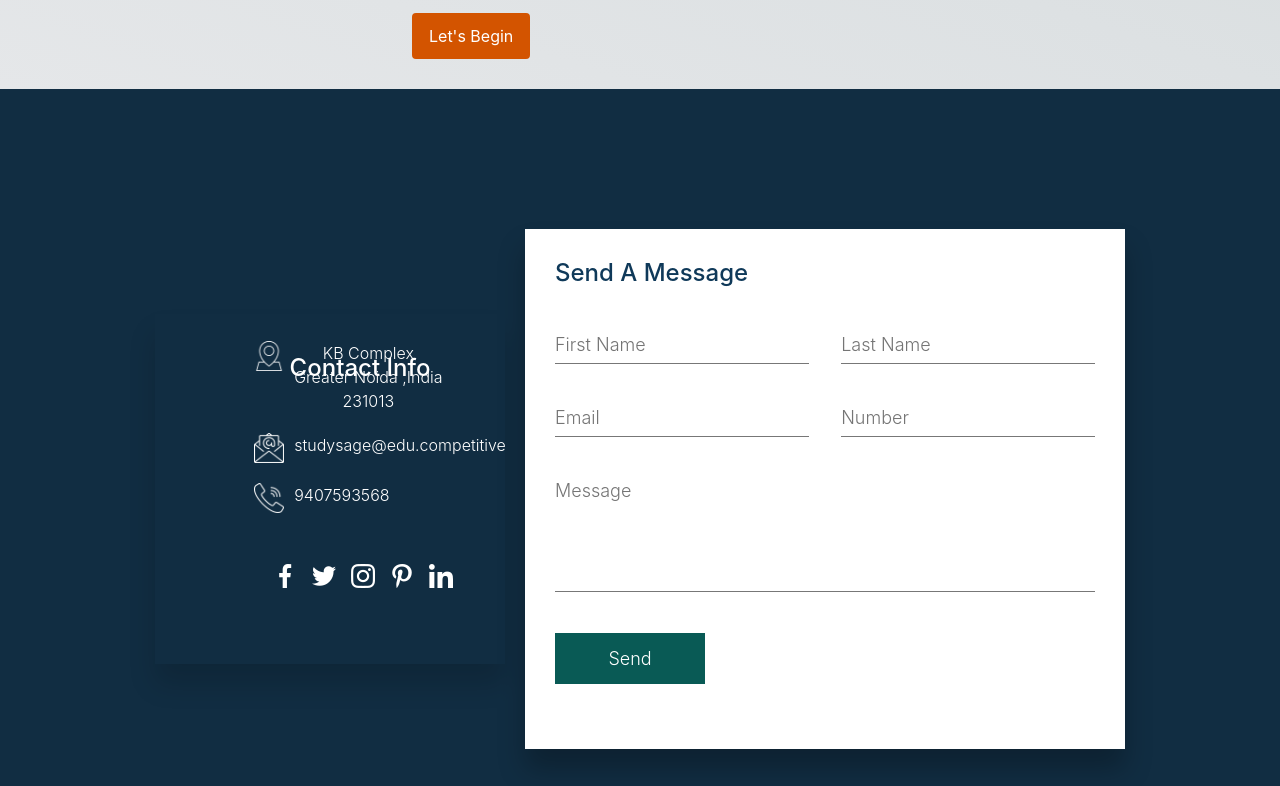
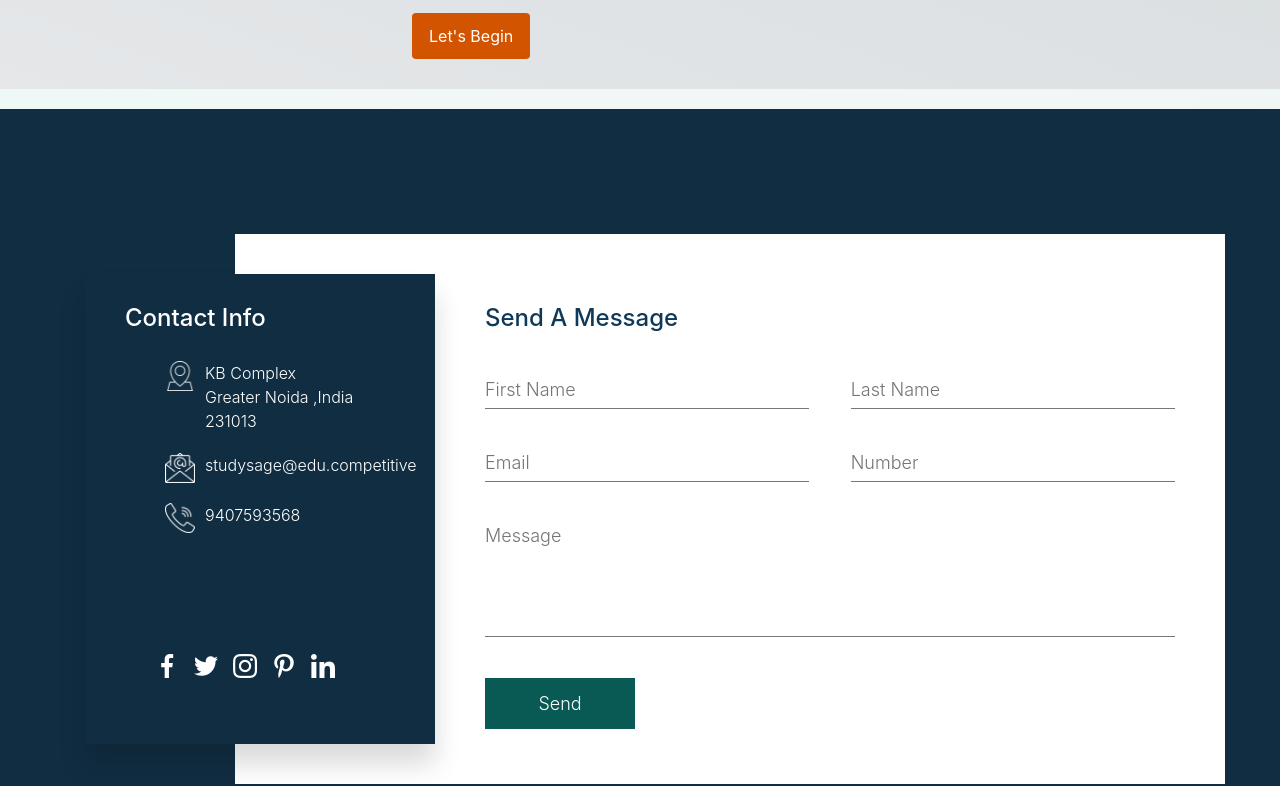
Before and after one commit to ayushtank2003/Study-Sage---a-career-Guidance-app, a plain HTML site: page mini project/index.html in a window 1280 px wide. Shown: the part 1210-1996 px from the top of the page. Drawn offline with nearby package versions, Linux system fonts and the light colour scheme; a script that the page names is missing.

Commit message:
Update styles.css

```diff
--- a/mini project/CSS/styles.css
+++ b/mini project/CSS/styles.css
@@ -1,51 +1,39 @@
 #contact {
-  background: url(pexels-photo-2383010.jpeg) no-repeat;
-  background-size: cover;
-  height: calc(100vh - 80px);
   display: flex;
   justify-content: center;
   align-items: center;
   min-height: 100vh;
-  background: #112D42;
+  background: #112d42;
+  margin-top: 20px;
 }
-
 #contact::before {
-  content: '';
   position: absolute;
   top: 0;
   left: 0;
   width: 50%;
   height: 100%;
 }
-
 #contain {
   position: relative;
+  min-width: 1100px;
+  min-height: 550px;
+  display: flex;
+  z-index: 1000;
+}
+#contain #contactinfo {
+  position: absolute;
+  top: 40px;
+  width: 350px;
+  height: calc(100% - 80px);
+  z-index: 1;
+  background: #112d42;
+  padding: 10px;
   display: flex;
   justify-content: center;
-  align-items: center;
-  flex-wrap: wrap;
-  /* Allow wrapping */
+  flex-direction: column;
+  justify-content: space-between;
+  box-shadow: 0 20px 25px rgba(0, 0, 0, 0.15);
 }
-
-#contain #contactinfo {
-  width: 100%;
-  /* Adjusted for responsiveness */
-  max-width: 350px;
-  /* Added to limit maximum width */
-  margin: 0 10px;
-  /* Added margin for spacing between sections */
-  padding: 20px;
-  /* Adjusted for better spacing */
-  background: #112D42;
-  display: flex;
-  flex-direction: column;
-  justify-content: center;
-  align-items: center;
-  box-shadow: 0 20px 25px rgba(0, 0, 0, 0.15);
-  text-align: center;
-  /* Center text horizontally */
-}
-
 #contain #contactinfo h1 {
   color: #fff;
   font-size: 24px;
@@ -54,14 +42,12 @@
   top: 20px;
   font-weight: 500;
 }
-
 #contain #contactinfo ul.info {
   position: relative;
   bottom: 60px;
   left: 30px;
   margin: 10px 0;
 }
-
 #contain #contactinfo ul.info li {
   position: relative;
   list-style: none;
@@ -70,43 +56,118 @@
   cursor: pointer;
   align-items: flex-start;
 }
-
 #contain #contactinfo ul.info li span:nth-child(1) {
   width: 30px;
   min-width: 20px;
 }
-
 #contain #contactinfo ul.info li span:nth-child(1) img {
   max-width: 100%;
   filter: invert(1);
 }
-
 #contain #contactinfo ul.info li span:nth-child(2) {
   color: #fff;
   margin-left: 10px;
   font-weight: 300;
 }
-
 #contain #contactinfo ul.social-media {
   position: relative;
   left: 20px;
   bottom: 40px;
   display: flex;
 }
-
 #contain #contactinfo ul.social-media li {
   list-style: none;
   margin-right: 15px;
 }
-
 #contain #contactinfo ul.social-media li a {
   text-decoration: none;
 }
-
 #contain #contactinfo ul.social-media li a img {
   filter: invert(1);
 }
-
+#contain .contactform {
+  position: absolute;
+  padding: 70px 50px;
+  padding-left: 250px;
+  margin-left: 150px;
+  width: calc(100% - 150px);
+  height: 100%;
+  background: #fff;
+  box-shadow: 0, 50px 50px rgba(0, 0, 0, 0.25);
+}
+#contain .contactform h2 {
+  color: #0f3959;
+  font-size: 24px;
+  font-weight: 500;
+}
+#contain .contactform .formbox {
+  position: relative;
+  display: flex;
+  justify-content: space-between;
+  flex-wrap: wrap;
+  padding-top: 30px;
+}
+#contain .contactform .formbox .inputbox {
+  position: relative;
+  margin-bottom: 35px;
+}
+#contain .contactform .formbox .inputbox.w50 {
+  width: 47%;
+}
+#contain .contactform .formbox .inputbox.w100 {
+  width: 100%;
+}
+#contain .contactform .formbox .inputbox input,
+#contain .contactform .formbox .inputbox textarea {
+  width: 100%;
+  resize: none;
+  padding: 5px 0;
+  font-size: 18px;
+  font-weight: 300;
+  color: #333;
+  border: none;
+  outline: none;
+  border-bottom: 1px solid #777;
+}
+#contain .contactform .formbox .inputbox textarea {
+  height: 120px;
+}
+#contain .contactform .formbox .inputbox span {
+  position: absolute;
+  left: 0;
+  padding: 5px 0;
+  pointer-events: none;
+  font-size: 18px;
+  font-weight: 300;
+  transition: 0.3s;
+}
+#contain .contactform .formbox .inputbox input:focus ~ span,
+#contain .contactform .formbox .inputbox input:valid ~ span,
+#contain .contactform .formbox .inputbox textarea:focus ~ span,
+#contain .contactform .formbox .inputbox textarea:valid ~ span {
+  transform: translate(-20px);
+  font-size: 12px;
+  font-weight: 400;
+  letter-spacing: 1px;
+  color: #095a55;
+  font-weight: 500;
+}
+#contain .contactform .formbox .inputbox input[type="submit"] {
+  position: relative;
+  cursor: pointer;
+  background: #095a55;
+  color: #fff;
+  border: none;
+  max-width: 150px;
+  padding: 12px;
+}
+#contain .contactform .formbox .inputbox input[type="submit"]:hover {
+  background: #0d948d;
+}
+body {
+  box-sizing: border-box;
+  background-image: linear-gradient(to right top, #eafaf1, #ebf9f3, #edf9f5, #eff8f6, #f1f7f6, #f1f7f6, #f1f6f6, #f1f6f6, #eff6f6, #ecf6f5, #eaf6f4, #e8f6f3);
+}
 
 .dropdown-menu {
   margin-top: 10px;
@@ -147,104 +208,6 @@
 
 .dropdown-menu ul li span:nth-child(2) {
   font-weight: 300;
-}
-
-#contain .contactform {
-  width: 100%;
-  /* Adjusted for responsiveness */
-  max-width: 600px;
-  /* Added to limit maximum width */
-  margin: 0 10px;
-  /* Added margin for spacing between sections */
-  padding: 30px;
-  /* Adjusted for better spacing */
-  background: #fff;
-  box-shadow: 0 20px 25px rgba(0, 0, 0, 0.25);
-}
-
-#contain .contactform h2 {
-  color: #0F3959;
-  font-size: 24px;
-  font-weight: 500;
-}
-
-#contain .contactform .formbox {
-  position: relative;
-  display: flex;
-  justify-content: space-between;
-  flex-wrap: wrap;
-  padding-top: 30px;
-}
-
-#contain .contactform .formbox .inputbox {
-  position: relative;
-  margin-bottom: 35px;
-}
-
-#contain .contactform .formbox .inputbox.w50 {
-  width: 47%;
-}
-
-#contain .contactform .formbox .inputbox.w100 {
-  width: 100%;
-}
-
-#contain .contactform .formbox .inputbox input,
-#contain .contactform .formbox .inputbox textarea {
-  width: 100%;
-  resize: none;
-  padding: 5px 0;
-  font-size: 18px;
-  font-weight: 300;
-  color: #333;
-  border: none;
-  outline: none;
-  border-bottom: 1px solid #777;
-}
-
-#contain .contactform .formbox .inputbox textarea {
-  height: 120px;
-}
-
-#contain .contactform .formbox .inputbox span {
-  position: absolute;
-  left: 0;
-  padding: 5px 0;
-  pointer-events: none;
-  font-size: 18px;
-  font-weight: 300;
-  transition: 0.3s;
-}
-
-#contain .contactform .formbox .inputbox input:focus~span,
-#contain .contactform .formbox .inputbox input:valid~span,
-#contain .contactform .formbox .inputbox textarea:focus~span,
-#contain .contactform .formbox .inputbox textarea:valid~span {
-  transform: translate(-20px);
-  font-size: 12px;
-  font-weight: 400;
-  letter-spacing: 1px;
-  color: #095A55;
-  font-weight: 500;
-}
-
-#contain .contactform .formbox .inputbox input[type="submit"] {
-  position: relative;
-  cursor: pointer;
-  background: #095A55;
-  color: #fff;
-  border: none;
-  max-width: 150px;
-  padding: 12px;
-}
-
-#contain .contactform .formbox .inputbox input[type="submit"]:hover {
-  background: #0D948D;
-}
-
-body {
-  box-sizing: border-box;
-  background-image: linear-gradient(to right top, #eafaf1, #ebf9f3, #edf9f5, #eff8f6, #f1f7f6, #f1f7f6, #f1f6f6, #f1f6f6, #eff6f6, #ecf6f5, #eaf6f4, #e8f6f3);
 }
 
 .navbar {
@@ -419,14 +382,13 @@ body {
 @media screen and (max-width: 768px) {
   #contain #contactinfo {
     margin-bottom: 20px;
-    /* Added margin for spacing on smaller screens */
     max-width: 100%;
-    /* Adjusted to full width on smaller screens */
+
   }
 
   #contain .contactform {
     margin-bottom: 20px;
-    /* Added margin for spacing on smaller screens */
+
   }
 }
 
@@ -434,8 +396,6 @@ body {
 @media screen and (max-width: 480px) {
   #contain {
     flex-direction: column;
-    /* Stack sections vertically on smaller screens */
     align-items: stretch;
-    /* Stretch sections vertically to fill the viewport */
   }
 }
```
